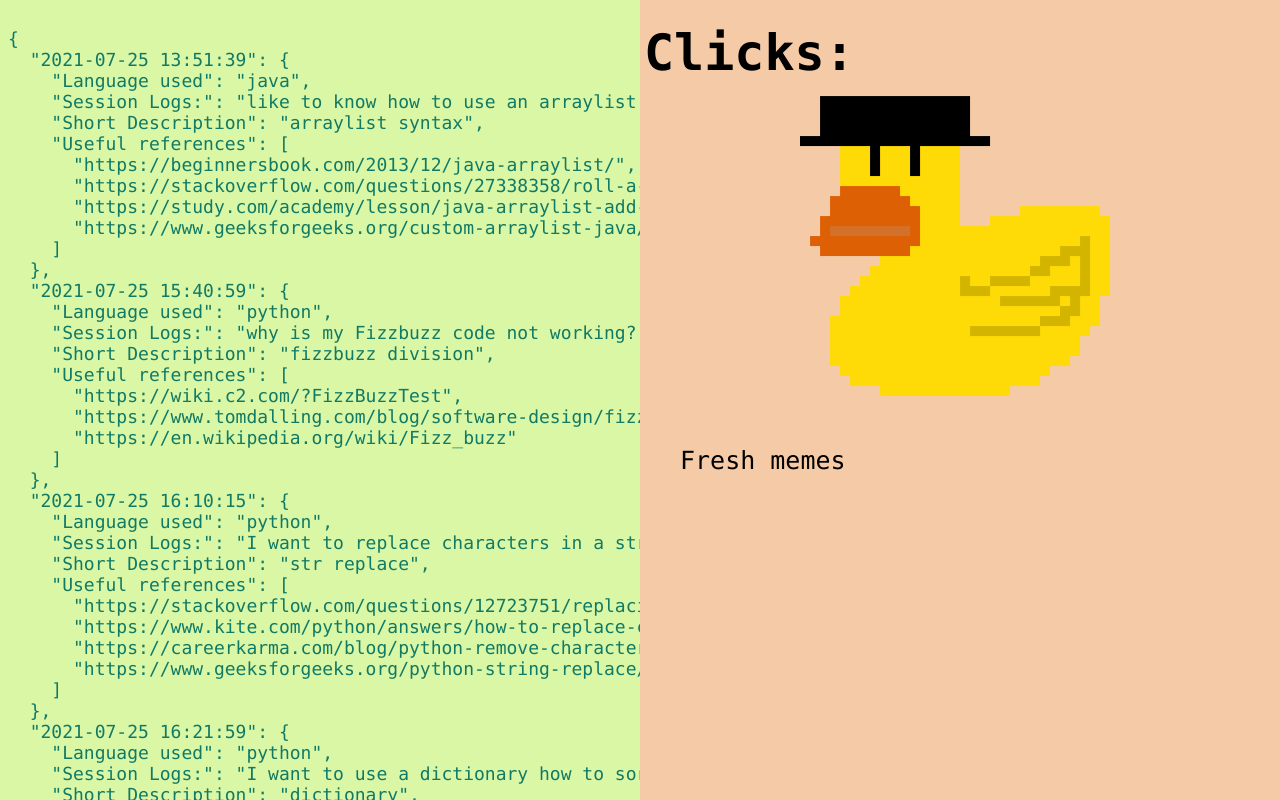
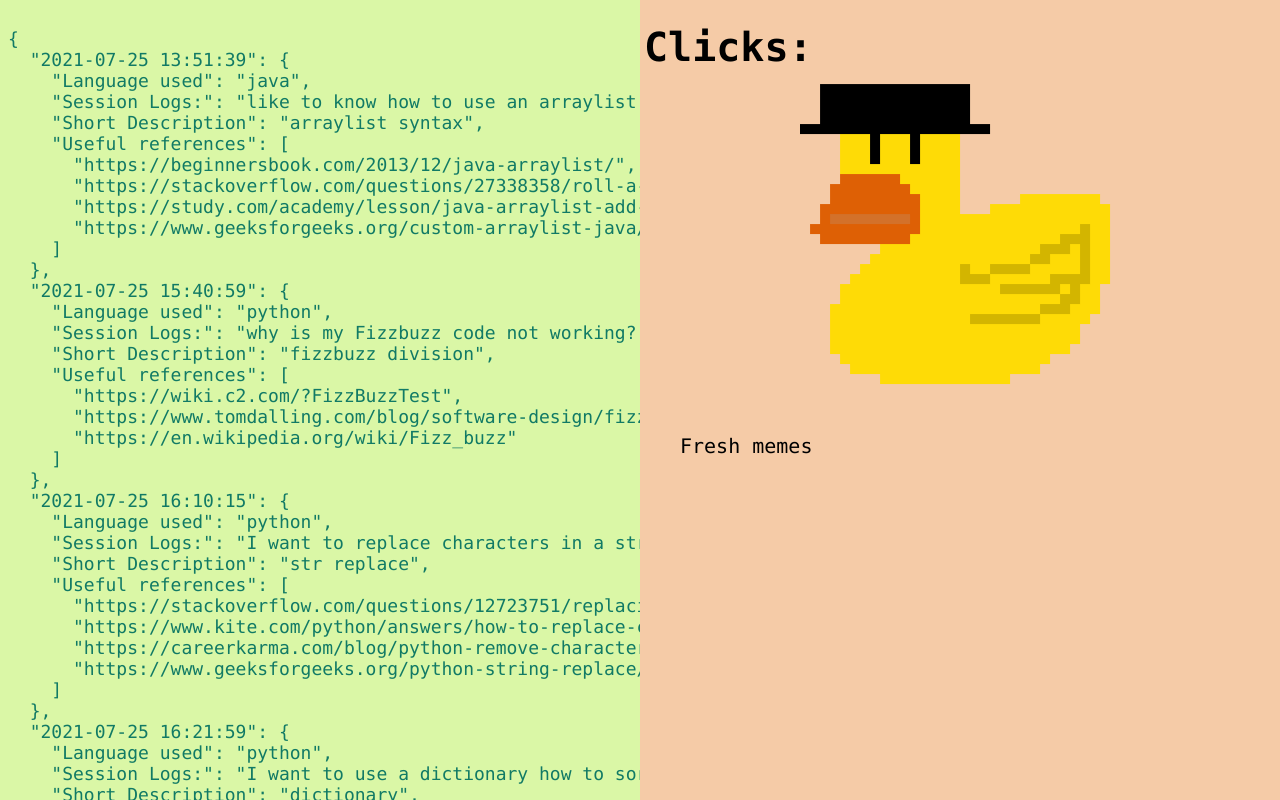
Before and after one commit to hua-lun/agent_buck, a plain HTML site: page index.html in a window 1280 px wide. Drawn offline with nearby package versions, Linux system fonts and the light colour scheme; no server answers.

Commit message:
Update design.css

```diff
--- a/web/design.css
+++ b/web/design.css
@@ -55,7 +55,7 @@
 .bottomLeft {
   display: block;
   width: 100%;
-  height: 30%;
+  height: 50%;
 }
 
 pre {
@@ -73,12 +73,12 @@ pre {
 .bigh1 {
   margin: 4px;
   font-family: "Lucida Console", "Courier New", monospace;
-  font-size: 50px;
+  font-size: 40px;
 }
 
 .bigh12 {
   margin: 40px;
   font-family: "Lucida Console", "Courier New", monospace;
-  font-size: 25px;
+  font-size: 20px;
   word-wrap: break-word;
 }
```
